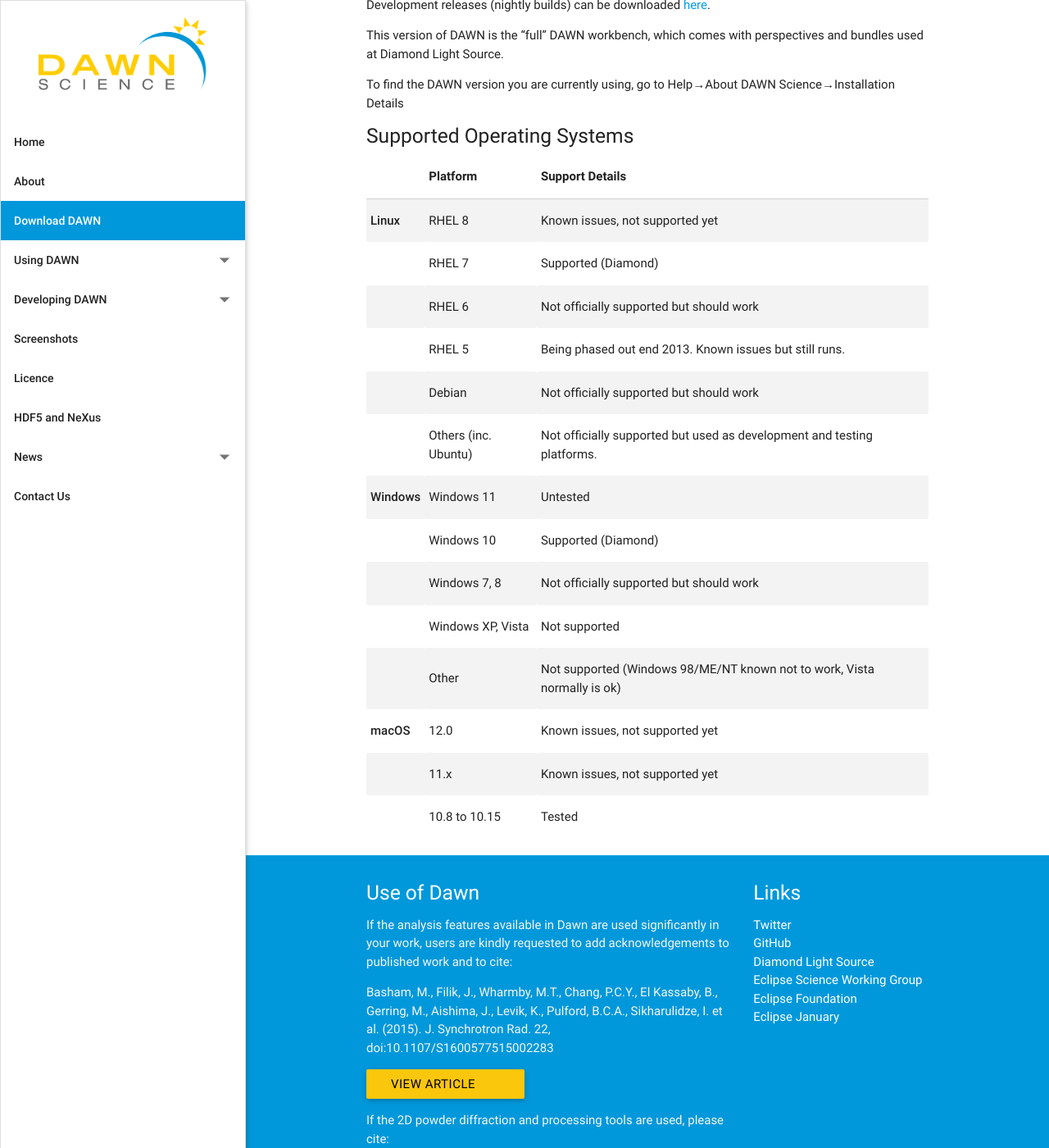
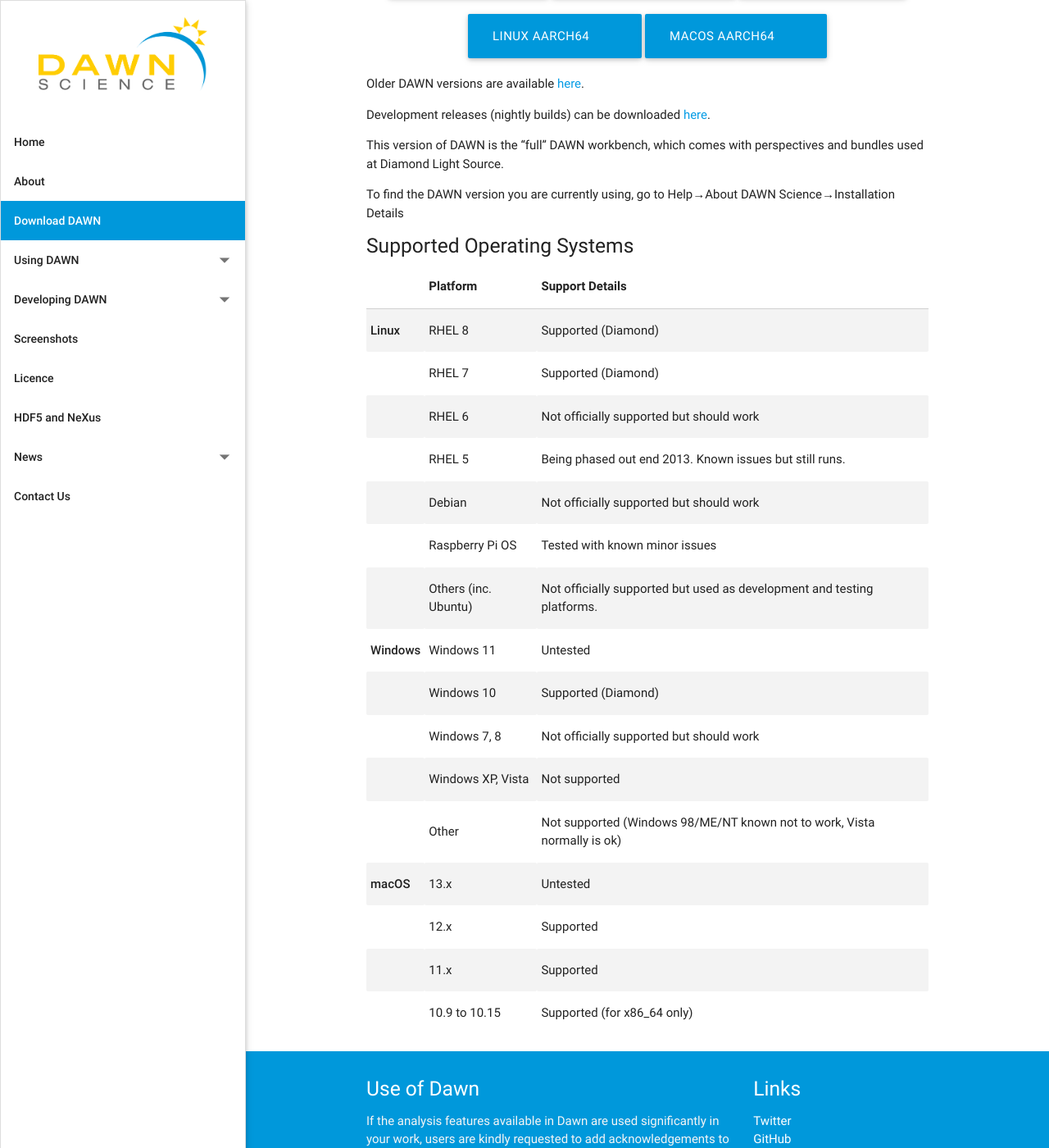
Before and after one commit to DawnScience/dawn-website, a Jekyll site: the page built from _pages/02_download-dawn.md, in a window 1280 px wide and 1400 px high, scrolled down 616 px. Shown: the whole window at 82% size. Built offline with Jekyll 4.4.1, drawn with Linux system fonts in a browser that asks for light colours; nearby versions of some CDN libraries; some of the changed text lies outside the part shown.

Commit message:
DAWN 2.27.0 release

```diff
--- a/_pages/02_download-dawn.md
+++ b/_pages/02_download-dawn.md
@@ -32,23 +36,32 @@
 	}
 </script>
 <div class="row center">
-	<a href="https://alfred.diamond.ac.uk/DawnDiamond/2.26/downloads/builds-release/DawnDiamond-2.26.0.v20220712-1721-linux.x86_64.zip" class="btn-large waves-effect" onclick="trackOutboundLink('https://alfred.diamond.ac.uk/DawnDiamond/2.26/downloads/builds-release/DawnDiamond-2.26.0.v20220712-1721-linux.x86_64.zip'); return false;">
-		Linux 64bit<i class="material-icons right">&#xE2C4;</i>
+	<a href="https://alfred.diamond.ac.uk/DawnDiamond/2.27/downloads/builds-release/DawnDiamond-2.27.0.v20220914-0937-linux.x86_64.zip" class="btn-large waves-effect" onclick="trackOutboundLink('https://alfred.diamond.ac.uk/DawnDiamond/2.27/downloads/builds-release/DawnDiamond-2.27.0.v20220914-0937-linux.x86_64.zip'); return false;">
+		Linux x86_64<i class="material-icons right">&#xE2C4;</i>
 	</a>
 	<button type="button" class="btn-large waves-effect" onclick="showHide('winExeOrZip')">
-		Windows 64bit<i class="material-icons right">&#xE2C4;</i>
+		Windows x86_64<i class="material-icons right">&#xE2C4;</i>
 	</button>
-	<a href="https://alfred.diamond.ac.uk/DawnDiamond/2.26/downloads/builds-release/DawnDiamond-2.26.0.v20220712-1721-macosx.x86_64.dmg" class="btn-large waves-effect" onclick="trackOutboundLink('https://alfred.diamond.ac.uk/DawnDiamond/2.26/downloads/builds-release/DawnDiamond-2.26.0.v20220712-1721-macosx.x86_64.dmg'); return false;">
-		macOS 64bit<i class="material-icons right">&#xE2C4;</i>
+	<a href="https://alfred.diamond.ac.uk/DawnDiamond/2.27/downloads/builds-release/DawnDiamond-2.27.0.v20220914-0937-macosx.x86_64." class="btn-large waves-effect" onclick="trackOutboundLink('https://alfred.diamond.ac.uk/DawnDiamond/2.27/downloads/builds-release/DawnDiamond-2.27.0.v20220914-0937-macosx.x86_64.pkg'); return false;">
+		macOS x86_64<i class="material-icons right">&#xE2C4;</i>
 	</a>
 </div>
 
 <div id="winExeOrZip" class="row center" style="display: none">
-	<a href="https://alfred.diamond.ac.uk/DawnDiamond/2.26/downloads/builds-release/DawnDiamond-2.26.0.v20220712-1721-win32.x86_64-inst.exe" class="btn-large waves-effect" onclick="trackOutboundLink('https://alfred.diamond.ac.uk/DawnDiamond/2.26/downloads/builds-release/DawnDiamond-2.26.0.v20220712-1721-win32.x86_64-inst.exe'); return false;">
+	<a href="https://alfred.diamond.ac.uk/DawnDiamond/2.27/downloads/builds-release/DawnDiamond-2.27.0.v20220914-0937-win32.x86_64-inst.exe" class="btn-large waves-effect" onclick="trackOutboundLink('https://alfred.diamond.ac.uk/DawnDiamond/2.27/downloads/builds-release/DawnDiamond-2.27.0.v20220914-0937-win32.x86_64-inst.exe'); return false;">
 		EXE<i class="material-icons right">&#xE2C4;</i>
 	</a>
-	<a href="https://alfred.diamond.ac.uk/DawnDiamond/2.26/downloads/builds-release/DawnDiamond-2.26.0.v20220712-1721-win32.x86_64.zip" class="btn-large waves-effect" onclick="trackOutboundLink('https://alfred.diamond.ac.uk/DawnDiamond/2.26/downloads/builds-release/DawnDiamond-2.26.0.v20220712-1721-win32.x86_64.zip'); return false;">
+	<a href="https://alfred.diamond.ac.uk/DawnDiamond/2.27/downloads/builds-release/DawnDiamond-2.27.0.v20220914-0937-win32.x86_64.zip" class="btn-large waves-effect" onclick="trackOutboundLink('https://alfred.diamond.ac.uk/DawnDiamond/2.27/downloads/builds-release/DawnDiamond-2.27.0.v20220914-0937-win32.x86_64.zip'); return false;">
 		ZIP<i class="material-icons right">&#xE2C4;</i>
+	</a>
+</div>
+
+<div class="row center">
+	<a href="https://alfred.diamond.ac.uk/DawnDiamond/2.27/downloads/builds-release/DawnDiamond-2.27.0.v20220914-0937-linux.aarch64.zip" class="btn-large waves-effect" onclick="trackOutboundLink('https://alfred.diamond.ac.uk/DawnDiamond/2.27/downloads/builds-release/DawnDiamond-2.27.0.v20220914-0937-linux.aarch64.zip'); return false;">
+		Linux aarch64<i class="material-icons right">&#xE2C4;</i>
+	</a>
+	<a href="https://alfred.diamond.ac.uk/DawnDiamond/2.27/downloads/builds-release/DawnDiamond-2.27.0.v20220914-0937-macosx.aarch64.pkg" class="btn-large waves-effect" onclick="trackOutboundLink('https://alfred.diamond.ac.uk/DawnDiamond/2.27/downloads/builds-release/DawnDiamond-2.27.0.v20220914-0937-macosx.aarch64.pkg'); return false;">
+		macOS aarch64<i class="material-icons right">&#xE2C4;</i>
 	</a>
 </div>
 
@@ -64,17 +77,19 @@
 
 |               | Platform             | Support Details                                                          |
 |---------------|----------------------|--------------------------------------------------------------------------|
-| **Linux**     | RHEL 8               | Known issues, not supported yet                                          |
+| **Linux**     | RHEL 8               | Supported (Diamond)                                                      |
 |               | RHEL 7               | Supported (Diamond)                                                      |
 |               | RHEL 6               | Not officially supported but should work                                 |
 |               | RHEL 5               | Being phased out end 2013. Known issues but still runs.                  |
 |               | Debian               | Not officially supported but should work                                 |
+|               | Raspberry Pi OS      | Tested with known minor issues                                           |
 |               | Others (inc. Ubuntu) | Not officially supported but used as development and testing platforms.  |
 | **Windows**   | Windows 11           | Untested                                                                 |
 |               | Windows 10           | Supported (Diamond)                                                      |
 |               | Windows 7, 8         | Not officially supported but should work                                 |
 |               | Windows XP, Vista    | Not supported                                                            |
 |               | Other                | Not supported (Windows 98/ME/NT known not to work, Vista normally is ok) |
-| **macOS**     | 12.0                 | Known issues, not supported yet                                          |
-|               | 11.x                 | Known issues, not supported yet                                          |
-|               | 10.8 to 10.15        | Tested                                                                   |
+| **macOS**     | 13.x                 | Untested                                                                 |
+|               | 12.x                 | Supported                                                                |
+|               | 11.x                 | Supported                                                                |
+|               | 10.9 to 10.15        | Supported (for x86_64 only)                                              |
```
Also changed, not shown: other parts of _pages/02_download-dawn.md (+5 -1 lines), _pages/04.08_release_schedule.md (+1 -0 lines), _posts/2022-09-14-dawn_2_27_release.md (added, +14 -0 lines).
